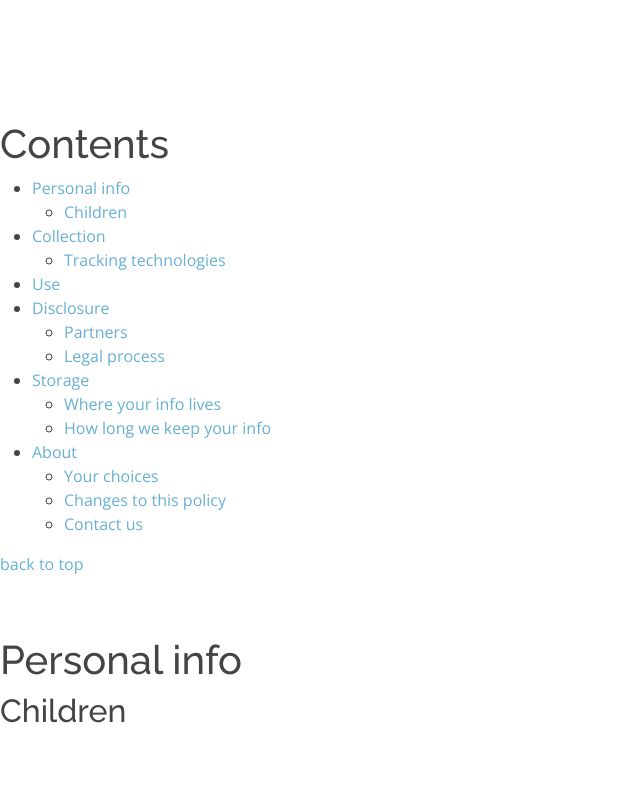
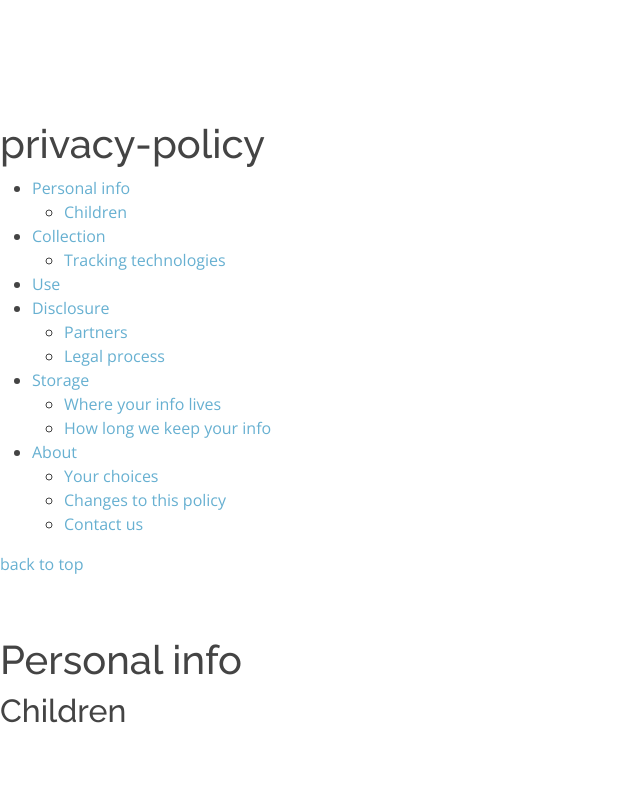
Before and after one commit to njstejfilms/njstejfilms.io, a plain HTML site: page privacy-policy.html in a window 1280 px wide. Shown: the top 796 px of the page, without its empty margins (0-640 px from the left). Drawn offline with nearby package versions, Linux system fonts and the light colour scheme.

Commit message:
Update privacy-policy.html

```diff
--- a/privacy-policy.html
+++ b/privacy-policy.html
@@ -104,7 +104,7 @@
 
 
         <nav>
-    <h1 id="contents">Contents</h1>
+    <h1 id="contents">privacy-policy</h1>
 
      <ul>
      <li><a href="#personal-info">Personal info</a>
```
